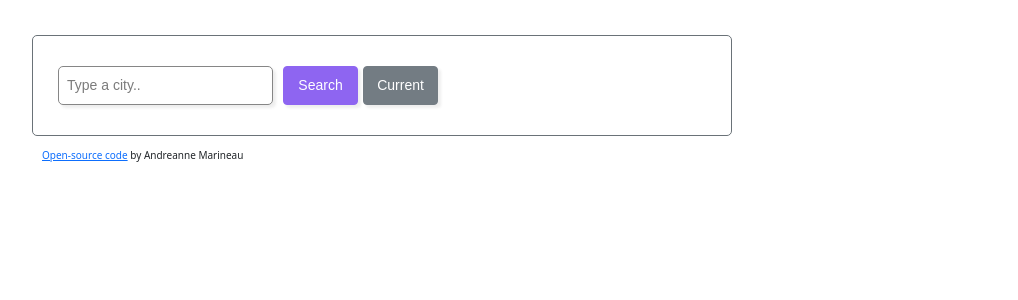
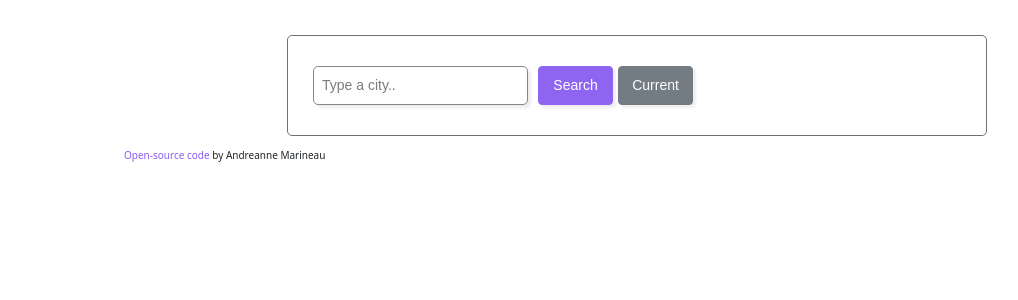
Before and after one commit to MarineauAndreanne/weather-app-react, a React (Create React App) app: page / in a window 1280 px wide. Shown: the top 300 px of the page, without its empty margins (3-1021 px from the left). Built offline with nearby package versions, Linux system fonts and the light colour scheme.

Commit message:
Fixed CSS for WeatherDisplay

```diff
--- a/public/index.html
+++ b/public/index.html
@@ -10,34 +10,13 @@
       content="Web site created using create-react-app"
     />
     <link rel="apple-touch-icon" href="%PUBLIC_URL%/logo192.png" />
-    <!--
-      manifest.json provides metadata used when your web app is installed on a
-      user's mobile device or desktop. See https://developers.google.com/web/fundamentals/web-app-manifest/
-    -->
+
     <link rel="manifest" href="%PUBLIC_URL%/manifest.json" />
-    <!--
-      Notice the use of %PUBLIC_URL% in the tags above.
-      It will be replaced with the URL of the `public` folder during the build.
-      Only files inside the `public` folder can be referenced from the HTML.
 
-      Unlike "/favicon.ico" or "favicon.ico", "%PUBLIC_URL%/favicon.ico" will
-      work correctly both with client-side routing and a non-root public URL.
-      Learn how to configure a non-root public URL by running `npm run build`.
-    -->
-    <title>React App</title>
+    <title>React Weather App</title>
   </head>
   <body>
     <noscript>You need to enable JavaScript to run this app.</noscript>
     <div id="root"></div>
-    <!--
-      This HTML file is a template.
-      If you open it directly in the browser, you will see an empty page.
-
-      You can add webfonts, meta tags, or analytics to this file.
-      The build step will place the bundled scripts into the <body> tag.
-
-      To begin the development, run `npm start` or `yarn start`.
-      To create a production bundle, use `npm run build` or `yarn build`.
-    -->
   </body>
 </html>
--- a/src/App.css
+++ b/src/App.css
@@ -2,7 +2,7 @@
   border: 1px solid #636b71;
   border-radius: 5px;
   font-family: sans-serif;
-  margin: 35px 35px 5px 35px;
+  margin: 35px auto 5px auto;
   min-width: 600px;
   max-width: 700px;
   opacity: 0.95;
@@ -14,3 +14,13 @@
   font-size: 10px;
   margin-left: 45px;
 }
+
+.Signature a {
+  color: #885df1;
+  text-decoration: none;
+}
+
+.Signature a:hover {
+  color: #6847bd;
+  text-decoration: none;
+}
--- a/src/App.js
+++ b/src/App.js
@@ -1,12 +1,11 @@
 import React from "react";
-import "bootstrap/dist/css/bootstrap.min.css";
 import Search from "./Search";
 
 import "./App.css";
 
 function App() {
   return (
-    <div>
+    <div className="container">
       <div className="App">
         <Search />
       </div>
--- a/src/WeatherDisplay.css
+++ b/src/WeatherDisplay.css
@@ -15,10 +15,18 @@
   padding-left: 0;
 }
 
+.WeatherDisplay .WeatherDetails img {
+  float: left;
+  width: 100px;
+}
+
 .WeatherDisplay .WeatherDetails .col .Temperature {
-  font-size: 50px;
+  font-size: 60px;
+  line-height: 100px;
 }
 
 .WeatherDisplay .Units {
-  font-size: 20px;
+  font-size: 14px;
+  position: relative;
+  top: -30px;
 }
--- a/src/WeatherDisplay.js
+++ b/src/WeatherDisplay.js
@@ -15,7 +15,6 @@ export default function WeatherDisplay(props) {
           <li className="WeatherDescription">{props.weather.description}</li>
         </ul>
       </div>
-      <div className="container">
       <div className="row align-items-center WeatherDetails">
         <div className="col">
           <span className="WeatherIcon">
@@ -32,6 +31,5 @@ export default function WeatherDisplay(props) {
         </div>
       </div>
     </div>
-    </div>
   );
 }
--- a/src/reportWebVitals.js
+++ b/src/reportWebVitals.js
@@ -1,6 +1,6 @@
-const reportWebVitals = onPerfEntry => {
+const reportWebVitals = (onPerfEntry) => {
   if (onPerfEntry && onPerfEntry instanceof Function) {
-    import('web-vitals').then(({ getCLS, getFID, getFCP, getLCP, getTTFB }) => {
+    import("web-vitals").then(({ getCLS, getFID, getFCP, getLCP, getTTFB }) => {
       getCLS(onPerfEntry);
       getFID(onPerfEntry);
       getFCP(onPerfEntry);
```
Also changed, not shown: src/index.js (+7 -9 lines), src/setupTests.js (deleted, +0 -5 lines), src/logo.svg (deleted), 1 other file (tests, documents, lock files or other folders). Lines whose indentation alone changed are shown as unchanged.
